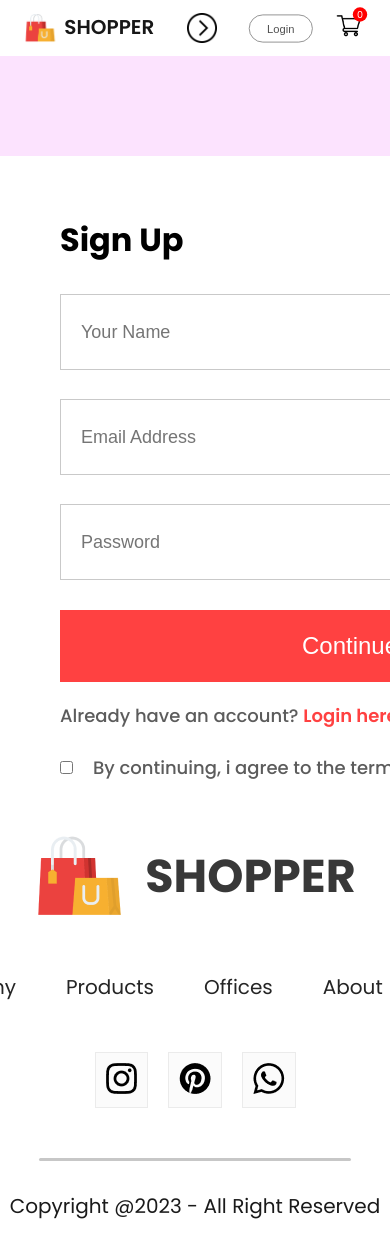
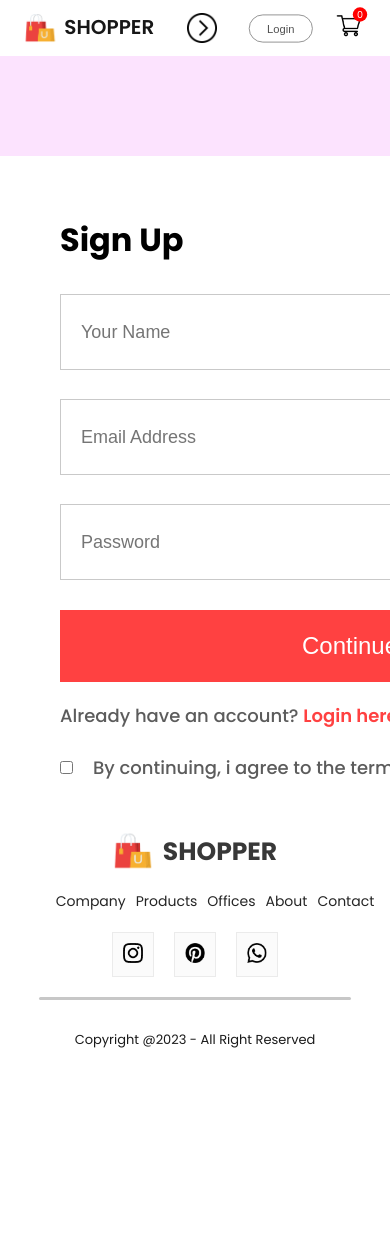
Before and after one commit to datpham0412/e-commerce, a React (Create React App) app in the folder frontend/: page /login in a window 390 px wide. Shown: the top 1251 px of the page. After the commit the page ends 1080 px from the top, so only its background shows below. Built offline with nearby package versions, Linux system fonts and the light colour scheme.

Commit message:
feat: add responsive styles to Footer componenent

```diff
--- a/frontend/src/Components/Footer/Footer.css
+++ b/frontend/src/Components/Footer/Footer.css
@@ -60,3 +60,29 @@
   height: 3px;
   background: #c7c7c7;
 }
+
+@media (max-width: 800px) {
+  .footer {
+    gap: 20px;
+  }
+  .footer-logo {
+    gap: 10px;
+    align-items: end;
+  }
+  .footer-logo img {
+    width: 40px;
+  }
+  .footer-logo p {
+    font-size: 25px;
+  }
+  .footer-links {
+    font-size: 14px;
+    gap: 10px;
+  }
+  .footer-social-icon img{
+    width: 20px;
+  }
+  .footer-copyright{
+    font-size: 13px;
+  }
+}
```
